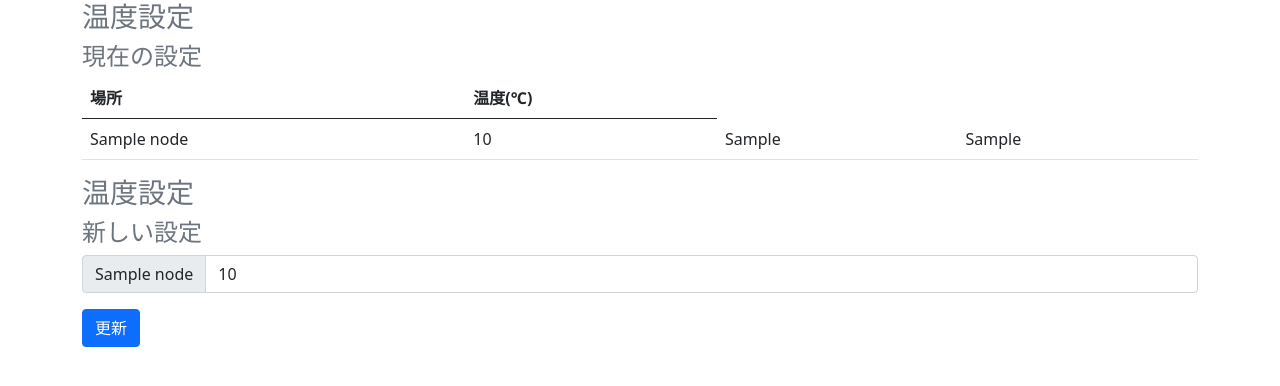
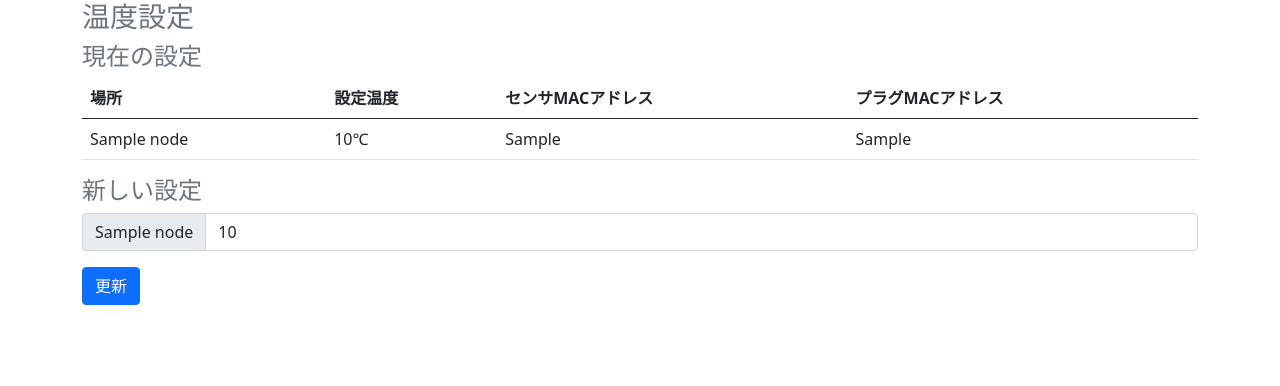
Before and after one commit to gretchi/TempKeeper, a Flask app: page / in a window 1280 px wide. Shown: the top 386 px of the page. Run offline with Flask 2, Linux system fonts and the light colour scheme; tables that the repository leaves empty hold one stand-in row (values such as "Sample post"); a database or web service that is not in the repository returns one stand-in record (values such as "Sample title"); some libraries are stand-ins or nearby versions.

Commit message:
Sync by Darwin in gretel@gn-cl-06.local

```diff
--- a/driver/templates/index.html
+++ b/driver/templates/index.html
@@ -23,14 +23,16 @@
             <thead>
                 <tr>
                     <th scope="col">場所</th>
-                    <th scope="col">温度(℃)</th>
+                    <th scope="col">設定温度</th>
+                    <th scope="col">センサMACアドレス</th>
+                    <th scope="col">プラグMACアドレス</th>
                 </tr>
             </thead>
             <tbody>
                 {% for row in nodes %}
                 <tr>
                     <td scope="row">{{ row.location_name }}</td>
-                    <td>{{ row.preset_temp }}</td>
+                    <td>{{ row.preset_temp }}℃</td>
                     <td>{{ row.sensor_mac }}</td>
                     <td>{{ row.plug_mac }}</td>
                 </tr>
@@ -38,7 +40,6 @@
             </tbody>
         </table>
 
-        <h3 class="text-muted">温度設定</h3>
         <h4 class="text-muted">新しい設定</h4>
         <form action="/set-preset-temp" method="POST" enctype="multipart/form-data">
             {% for row in nodes %}
```
